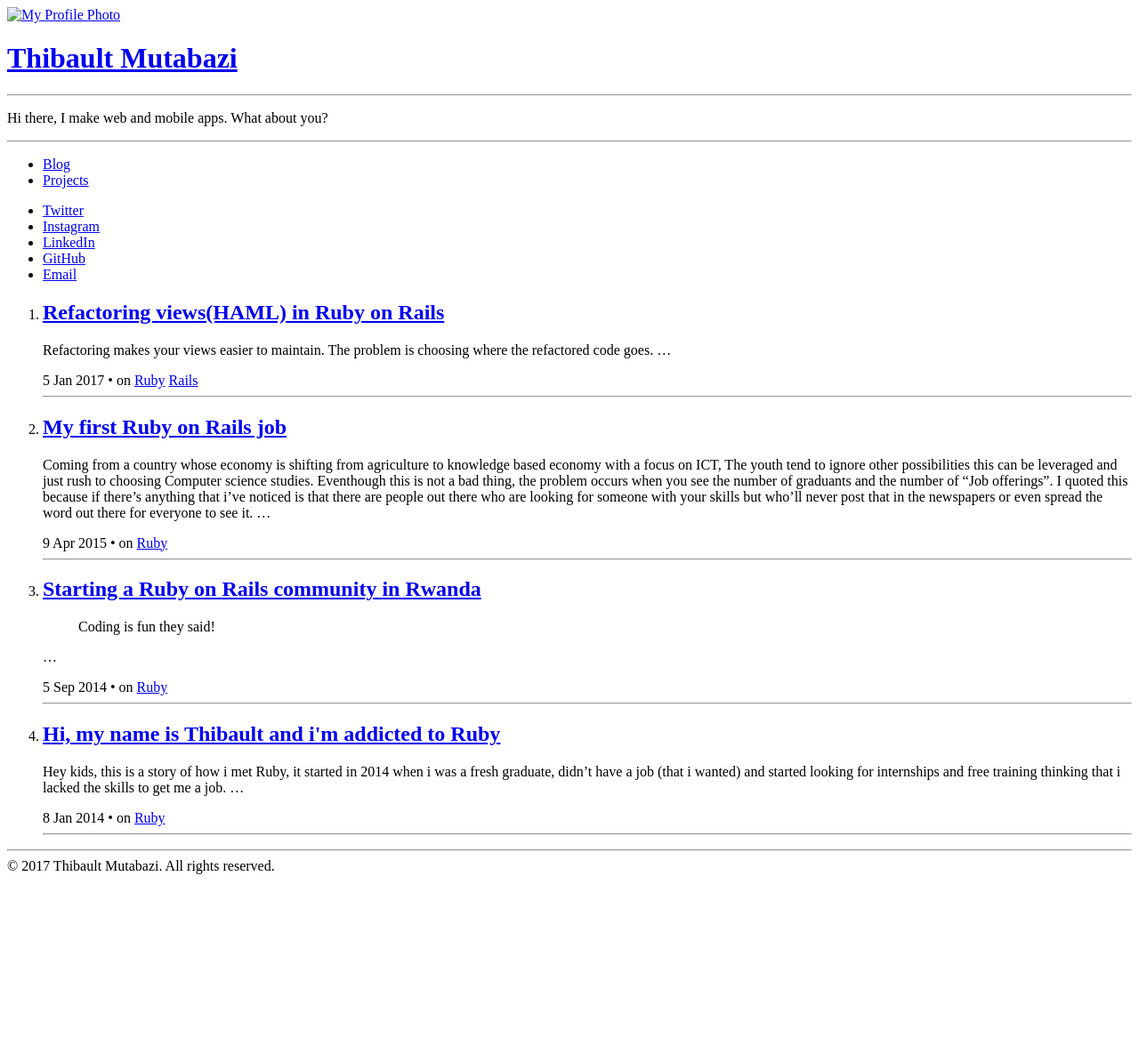
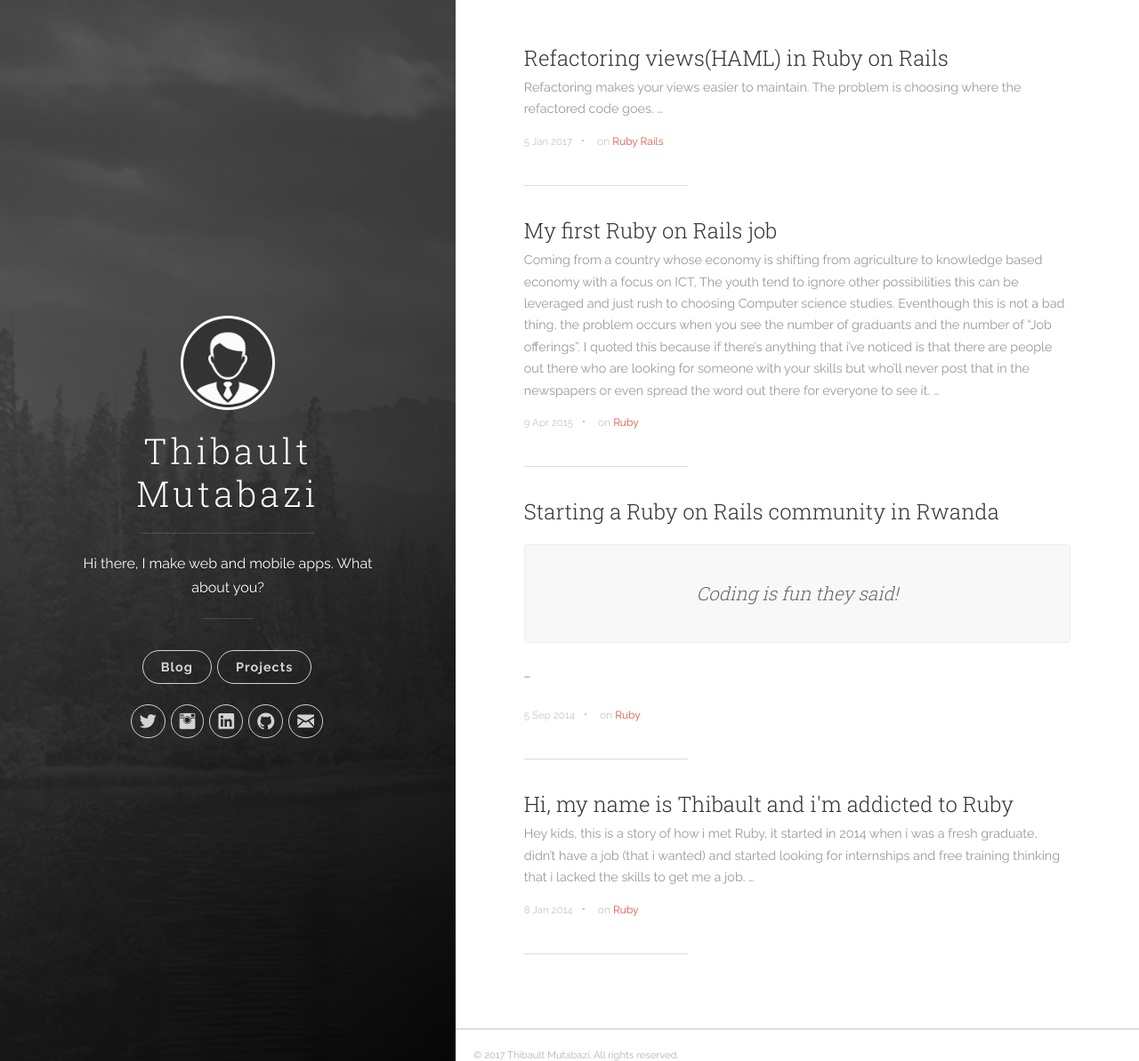
Before and after one commit to Eyewritecode/eyewritecode.github.io, a Jekyll site: the page built from index.html, in a window 1280 px wide and 1193 px high. Shown: the whole window at 89% size. Built offline with Jekyll 4.4.1, drawn with Linux system fonts in a browser that asks for light colours; nearby versions of some CDN libraries; the list of posts is cut into pages by our own code; part of the change alters nothing that is shown.

Commit message:
commented out base_url

```diff
--- a/_config.yml
+++ b/_config.yml
@@ -1,7 +1,7 @@
 # Site settings
 title: Thibault Mutabazi
 description: 'Hi there, I make web and mobile apps. What about you?'
-baseurl: thibault.ml
+#baseurl: thibault
 # google_analytics: 'UA-XXXXXX-X'
 disqus_shortname: 'eyewritecode'
 
```
